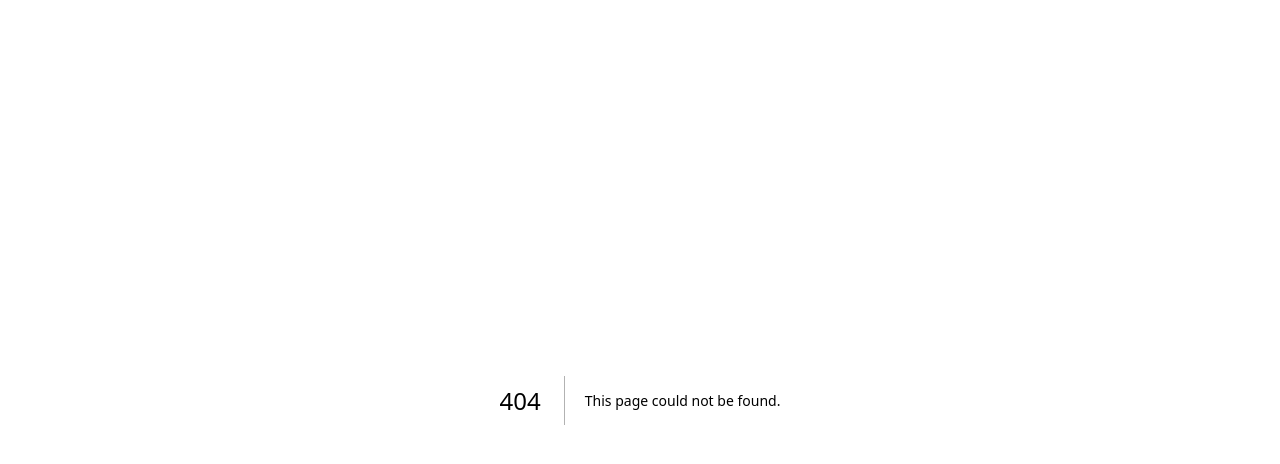
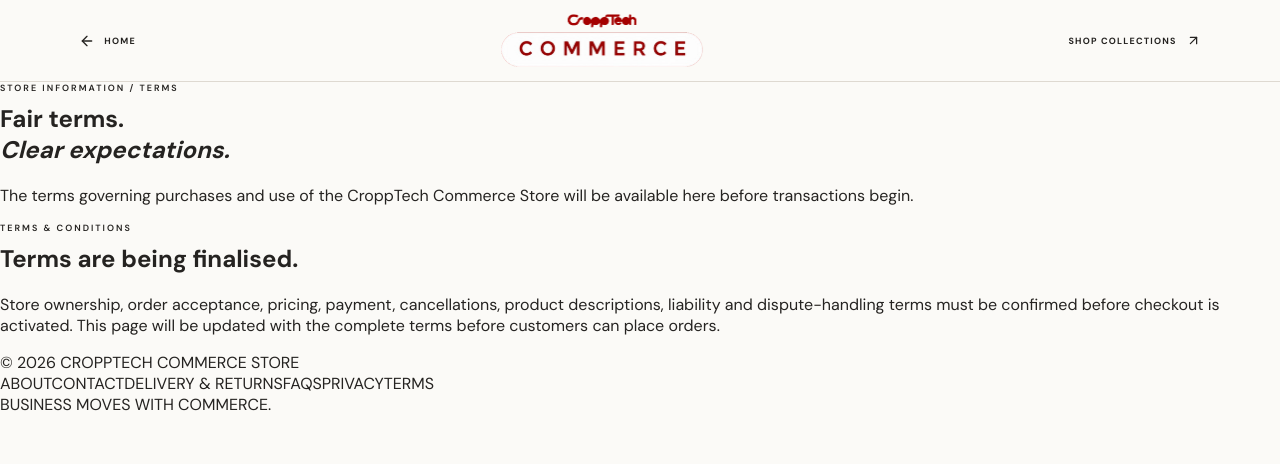
Before and after one commit to JACTech001/cropptech-commerce, a Next.js app: page /terms in a window 1280 px wide. Before the commit this address had no page. Shown: the top 464 px of the page. Built offline with nearby package versions, Linux system fonts and the light colour scheme; a web font is replaced by a local one.

Commit message:
Add page.js page

```diff
--- /dev/null
+++ b/app/terms/page.js
@@ -0,0 +1,11 @@
+import StorePageShell from "../../components/StorePageShell";
+
+export const metadata = { title: "Terms & Conditions | CroppTech Commerce Store" };
+
+export default function TermsPage() {
+  return (
+    <StorePageShell eyebrow="STORE INFORMATION / TERMS" title={<>Fair terms.<br /><em>Clear expectations.</em></>} intro="The terms governing purchases and use of the CroppTech Commerce Store will be available here before transactions begin.">
+      <div className="info-single"><p className="eyebrow">TERMS & CONDITIONS</p><h2>Terms are being finalised.</h2><p>Store ownership, order acceptance, pricing, payment, cancellations, product descriptions, liability and dispute-handling terms must be confirmed before checkout is activated. This page will be updated with the complete terms before customers can place orders.</p></div>
+    </StorePageShell>
+  );
+}
```
